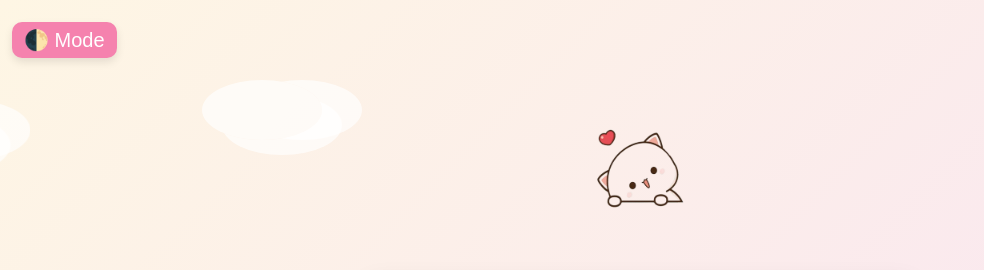
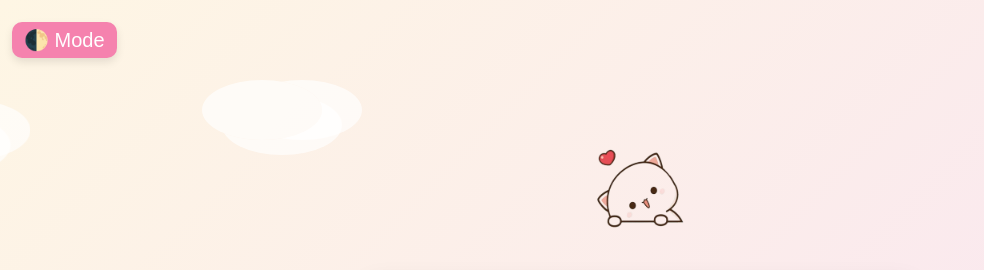
Before and after one commit to anonim2wsz/neww, a plain HTML site: page index.html in a window 1280 px wide. Shown: the top 270 px of the page, without its empty margins (0-984 px from the left). Drawn offline with Linux system fonts and the light colour scheme.

Commit message:
style.css

```diff
--- a/style.css
+++ b/style.css
@@ -286,7 +286,7 @@ body.dark-mode .cloud-smoke {
   position: absolute;
   top: 228px;
   left: 50%;
-  transform: translate(-50%, -110%); /* geser pas atas border */
+  transform: translate(-50%, -90%); /* geser pas atas border */
   width: 100px;
   z-index: 10;
 }
```
